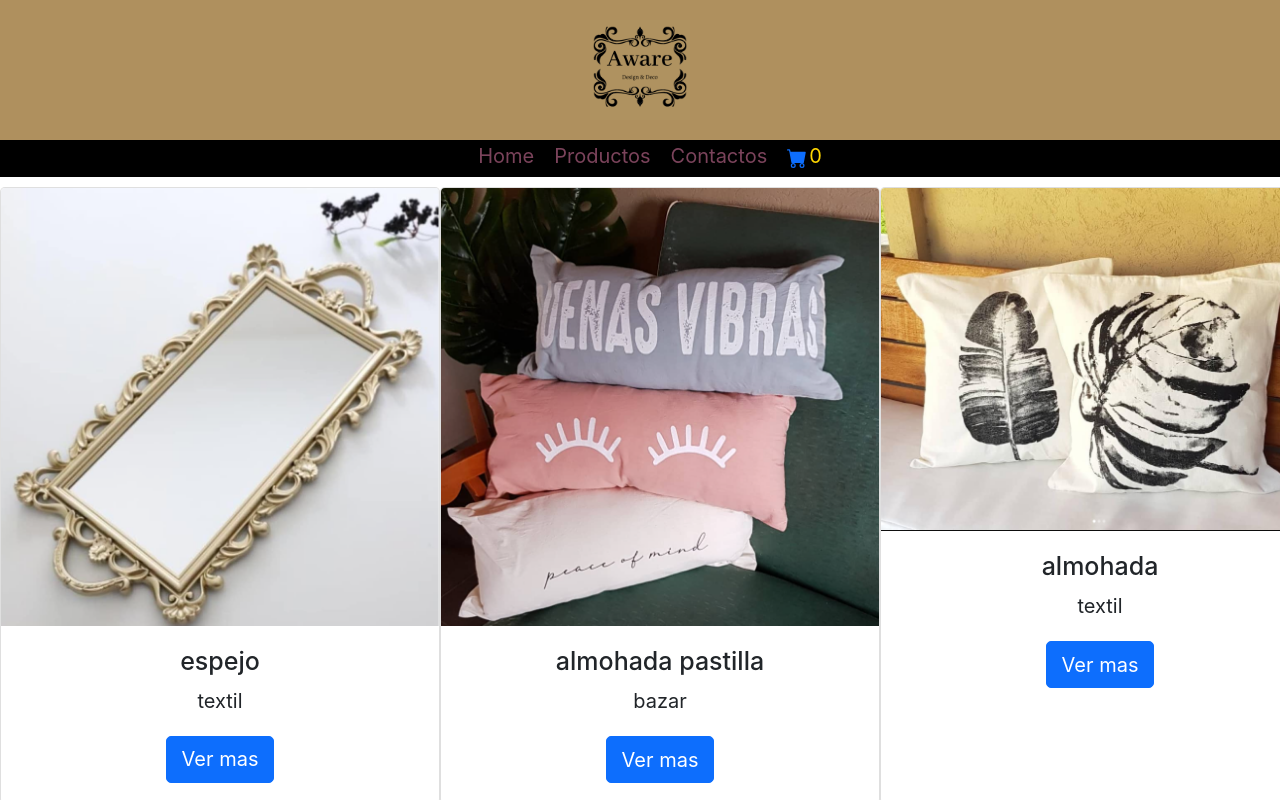
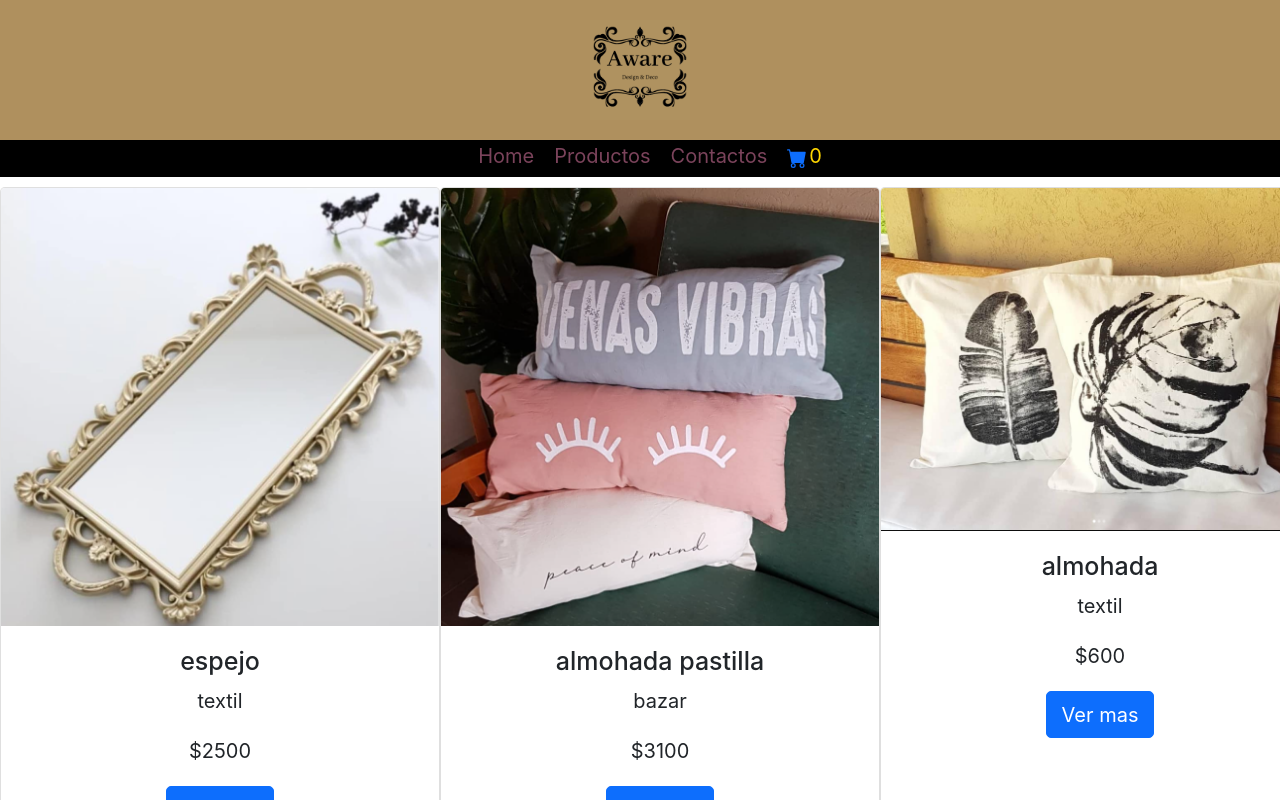
Before and after one commit to emixi45/awaredesign-bustamante, a React (Create React App) app: page / in a window 1280 px wide. Shown: the top 800 px of the page. Built offline with nearby package versions, Linux system fonts and the light colour scheme.

Commit message:
awaredesign-Cart-View

```diff
--- a/src/components/Cart/Cart.js
+++ b/src/components/Cart/Cart.js
@@ -2,6 +2,9 @@ import React, { useContext } from "react";
 import { Link } from "react-router-dom";
 import { CartContext } from "../../context/CartContext";
 import {BsFillTrashFill} from "react-icons/bs";
+
+
+
 const Cart = ()=>{
     const {cart,cartTotal,vaciarCarrito,removeItem} = useContext(CartContext)
     console.log(cart)
@@ -15,7 +18,7 @@ const Cart = ()=>{
                 <div key={item.id}>
                     <h4>{item.nombre}</h4>
                     <p>{item.cantidad}</p>
-                    <h5>Total $ {cartTotal}</h5>
+                    <h5>precio $ {item.precio * item.cantidad}</h5>
                     <button
                     className='btn btn-danger'
                     onClick={()=>removeItem(item.id)}>
@@ -24,6 +27,7 @@ const Cart = ()=>{
                 </div>
             ))
         }
+        <h3>Total: $ {cartTotal()}</h3>
         <hr/>
         <button className="btn btn-danger" onClick={vaciarCarrito}>Limpiar carrito </button>
         <hr/>
--- a/src/components/Item.js
+++ b/src/components/Item.js
@@ -9,6 +9,7 @@ import { Link } from "react-router-dom";
             <div className="card-body">
                 <h5 className="card-title">{productos.nombre}</h5>
                 <p className="card-text">{productos.category}</p>
+                <p className="card-text">${productos.precio}</p>
                 <Link to={`/detail/${productos.id}`} href="#" className="btn btn-primary">Ver mas</Link>
             </div>
         </div>
--- a/src/components/ItemDetail.jsx
+++ b/src/components/ItemDetail.jsx
@@ -6,7 +6,7 @@ import { CartContext } from "../context/CartContext";
 const ItemDetail=({productoDetail})=>{
     const {cart,addItem,isInCart}= useContext(CartContext)
 
-    const {id,nombre,stock,img}=productoDetail
+    const {id,nombre,stock,img,precio}=productoDetail
     console.log(isInCart(id))/*lo pongo despues por que esta desestructurado , pero podes poner productoDetail.id */
     console.log(cart)
     const navigate=useNavigate()
@@ -19,7 +19,8 @@ const ItemDetail=({productoDetail})=>{
             id,
             nombre,
             stock,
-            cantidad
+            cantidad,
+            precio
         }
         addItem(itemToAdd)
     }
@@ -30,6 +31,7 @@ const ItemDetail=({productoDetail})=>{
             </h2>
             <img className='img-detalle'src={img} alt={nombre} />
             <p>stock {stock}</p>
+            <h3>precio ${precio}</h3>
             {stock < 9 && <p style={{color: 'red'}}>Ultimas unidades</p>}
             {
                 !isInCart(id)
--- a/src/components/ItemListContainer/ItemListContainer.jsx
+++ b/src/components/ItemListContainer/ItemListContainer.jsx
@@ -15,16 +15,16 @@ import { useParams } from 'react-router-dom';
 
 
 const productos = [
-	{id: 1,nombre: 'espejo',stock: 6,img: espejo,category:'textil'},
-	{id: 2,nombre: 'almohada pastilla',img: almohadapastilla,stock: 10,category:'bazar'},
-	{id: 3,nombre: 'almohada',stock: 5,img: almohada,category:'textil'},
-	{id: 4,nombre: 'copa trago',stock: 12,img: copa,category:'bazar'},
-	{id: 5,nombre: 'plantitas',stock: 10,img: planta,category:'textil'},
-	{id: 6,nombre: 'set mate',stock: 4,img: setmatero,category:'bazar'},
-	{id: 7,nombre: 'budas',stock: 10,img: buda,category:'textil'},
-	{id: 8,nombre: 'canastos',stock: 20,img: canastos,category:'bazar'},
-	{id: 9,nombre: 'reloj engrane',stock: 3,img: reloj,category:'textil'},
-	{id: 10,nombre: 'felpudos',stock: 5,img: individuales,category:'bazar'},
+	{id: 1,nombre: 'espejo',stock: 6,img: espejo,category:'textil',precio:2500},
+	{id: 2,nombre: 'almohada pastilla',img: almohadapastilla,stock: 10,category:'bazar',precio:3100},
+	{id: 3,nombre: 'almohada',stock: 5,img: almohada,category:'textil',precio:600},
+	{id: 4,nombre: 'copa trago',stock: 12,img: copa,category:'bazar',precio:2150},
+	{id: 5,nombre: 'plantitas',stock: 10,img: planta,category:'textil',precio:200},
+	{id: 6,nombre: 'set mate',stock: 4,img: setmatero,category:'bazar',precio:400},
+	{id: 7,nombre: 'budas',stock: 10,img: buda,category:'textil',precio:2000},
+	{id: 8,nombre: 'canastos',stock: 20,img: canastos,category:'bazar',precio:1600},
+	{id: 9,nombre: 'reloj engrane',stock: 3,img: reloj,category:'textil',precio:15000},
+	{id: 10,nombre: 'felpudos',stock: 5,img: individuales,category:'bazar',precio:300}
 ];
 
 
--- a/src/components/mocks/Fakeapi.js
+++ b/src/components/mocks/Fakeapi.js
@@ -13,16 +13,16 @@ import individuales from '../mocks/images/individuales.jpg';
 
 
 const productos = [
-	{id: 1,nombre: 'espejo',stock: 6,img: espejo,},
-	{id: 2,nombre: 'almohada pastilla',img: almohadapastilla,stock: 10,},
-	{id: 3,nombre: 'almohada',stock: 5,img: almohada,},
-	{id: 4,nombre: 'copa trago',stock: 12,img: copa,},
-	{id: 5,nombre: 'plantitas',stock: 10,img: planta,},
-	{id: 6,nombre: 'set mate',stock: 4,img: setmatero,},
-	{id: 7,nombre: 'budas',stock: 10,img: buda,},
-	{id: 8,nombre: 'canastos',stock: 20,img: canastos,},
-	{id: 9,nombre: 'reloj engrane',stock: 3,img: reloj,},
-	{id: 10,nombre: 'felpudos',stock: 5,img: individuales,},
+	{id: 1,nombre: 'espejo',stock: 6,img: espejo,category:'textil',precio:2500},
+	{id: 2,nombre: 'almohada pastilla',img: almohadapastilla,stock: 10,category:'bazar',precio:3100},
+	{id: 3,nombre: 'almohada',stock: 5,img: almohada,category:'textil',precio:600},
+	{id: 4,nombre: 'copa trago',stock: 12,img: copa,category:'bazar',precio:2150},
+	{id: 5,nombre: 'plantitas',stock: 10,img: planta,category:'textil',precio:200},
+	{id: 6,nombre: 'set mate',stock: 4,img: setmatero,category:'bazar',precio:400},
+	{id: 7,nombre: 'budas',stock: 10,img: buda,category:'textil',precio:2000},
+	{id: 8,nombre: 'canastos',stock: 20,img: canastos,category:'bazar',precio:1600},
+	{id: 9,nombre: 'reloj engrane',stock: 3,img: reloj,category:'textil',precio:15000},
+	{id: 10,nombre: 'felpudos',stock: 5,img: individuales,category:'bazar',precio:300}
 ];
 
 export const getproducts = new Promise((resolve,reject)=>{
--- a/src/context/CartContext.js
+++ b/src/context/CartContext.js
@@ -19,7 +19,7 @@ export const CartProvider=({children})=>{
         return cart.reduce((acc,prod)=> acc += prod.precio* prod.cantidad,0)
     }
     const vaciarCarrito = () =>{
-        setCart ([])
+        setCart ([]) /* */
     }
     const removeItem =(id) =>{
         setCart(cart.filter ((prod)=> prod.id !==id))
```
